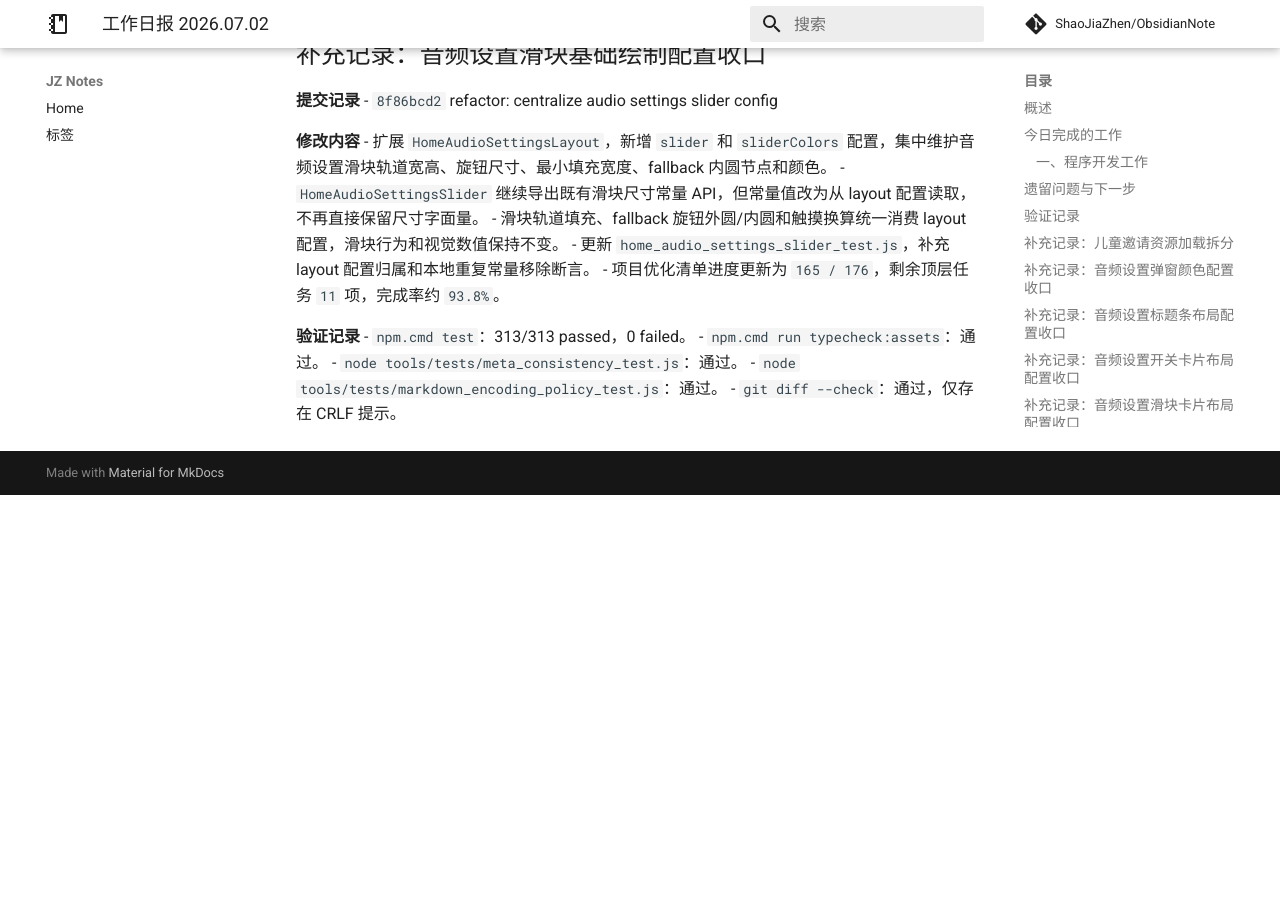
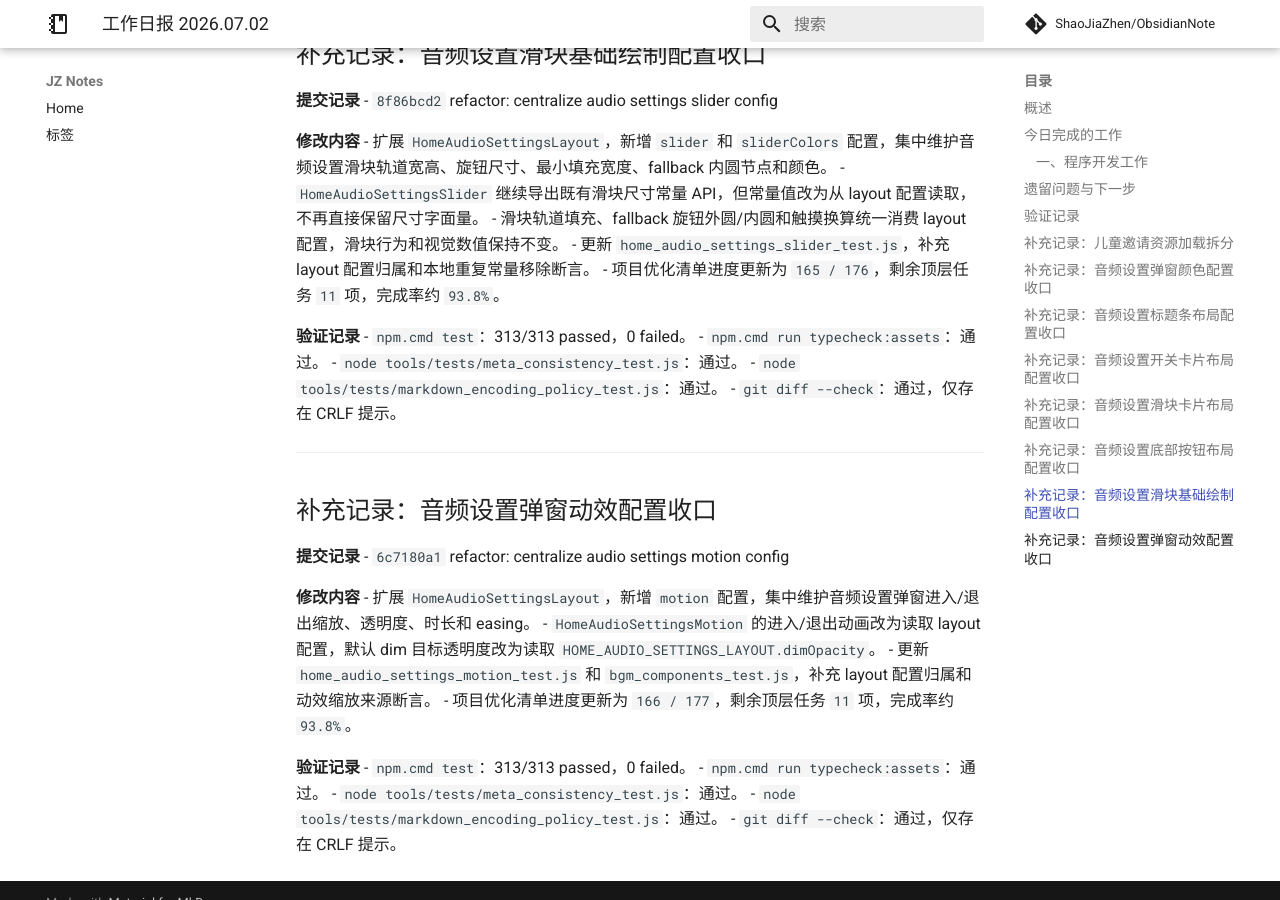
Before and after one commit to ShaoJiaZhen/ObsidianNote, an MkDocs documentation site: the page built from docs/工作内容/2026.07.02.md, in a window 1280 px wide and 900 px high, scrolled down 4255 px. Built offline with MkDocs 1.6.1 and Material for MkDocs 9.7.7, drawn with Linux system fonts in a browser that asks for light colours; comment, search, counter and statistics services are not loaded; before the commit the page ends 4750 px from its top, so only the background shows below that.

Commit message:
docs: record audio motion config centralization
- record project commit 6c7180a1 in the July 2 work log

- update optimization progress to 166/177

```diff
--- a/docs/工作内容/2026.07.02.md
+++ b/docs/工作内容/2026.07.02.md
@@ -206,3 +206,22 @@ project: 小鸡游戏
 - `node tools/tests/meta_consistency_test.js`：通过。
 - `node tools/tests/markdown_encoding_policy_test.js`：通过。
 - `git diff --check`：通过，仅存在 CRLF 提示。
+---
+
+## 补充记录：音频设置弹窗动效配置收口
+
+**提交记录**
+- `6c7180a1` refactor: centralize audio settings motion config
+
+**修改内容**
+- 扩展 `HomeAudioSettingsLayout`，新增 `motion` 配置，集中维护音频设置弹窗进入/退出缩放、透明度、时长和 easing。
+- `HomeAudioSettingsMotion` 的进入/退出动画改为读取 layout 配置，默认 dim 目标透明度改为读取 `HOME_AUDIO_SETTINGS_LAYOUT.dimOpacity`。
+- 更新 `home_audio_settings_motion_test.js` 和 `bgm_components_test.js`，补充 layout 配置归属和动效缩放来源断言。
+- 项目优化清单进度更新为 `166 / 177`，剩余顶层任务 `11` 项，完成率约 `93.8%`。
+
+**验证记录**
+- `npm.cmd test`：313/313 passed，0 failed。
+- `npm.cmd run typecheck:assets`：通过。
+- `node tools/tests/meta_consistency_test.js`：通过。
+- `node tools/tests/markdown_encoding_policy_test.js`：通过。
+- `git diff --check`：通过，仅存在 CRLF 提示。
```
